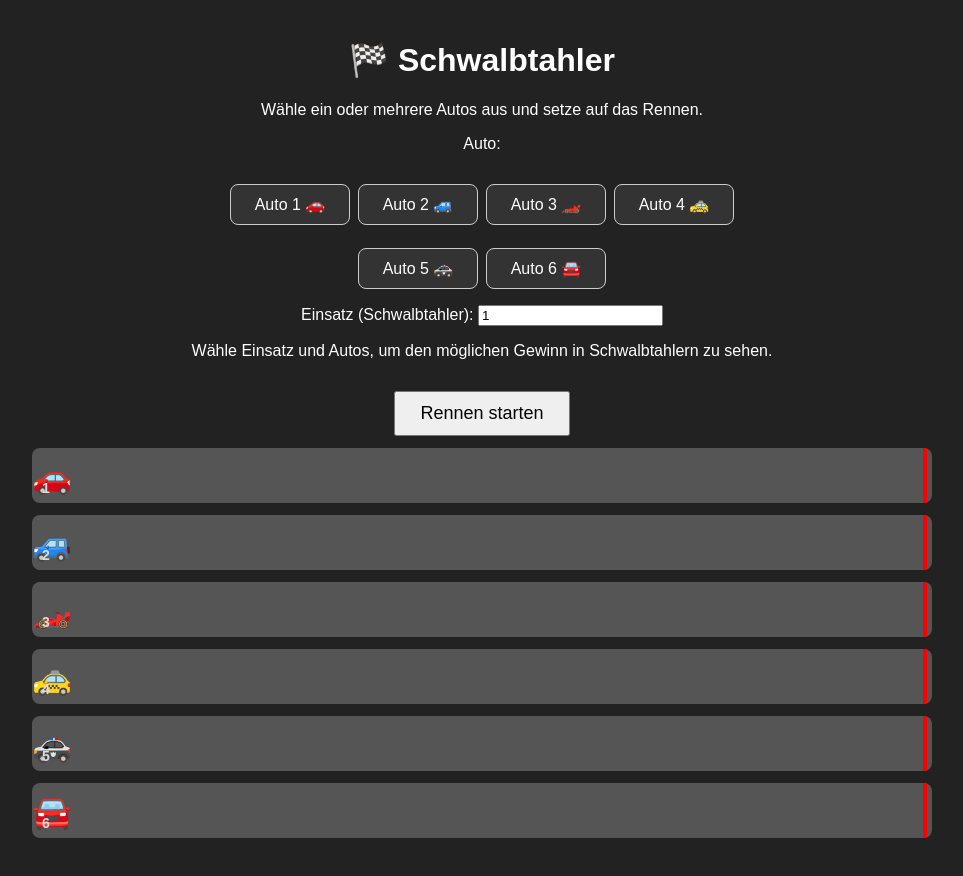
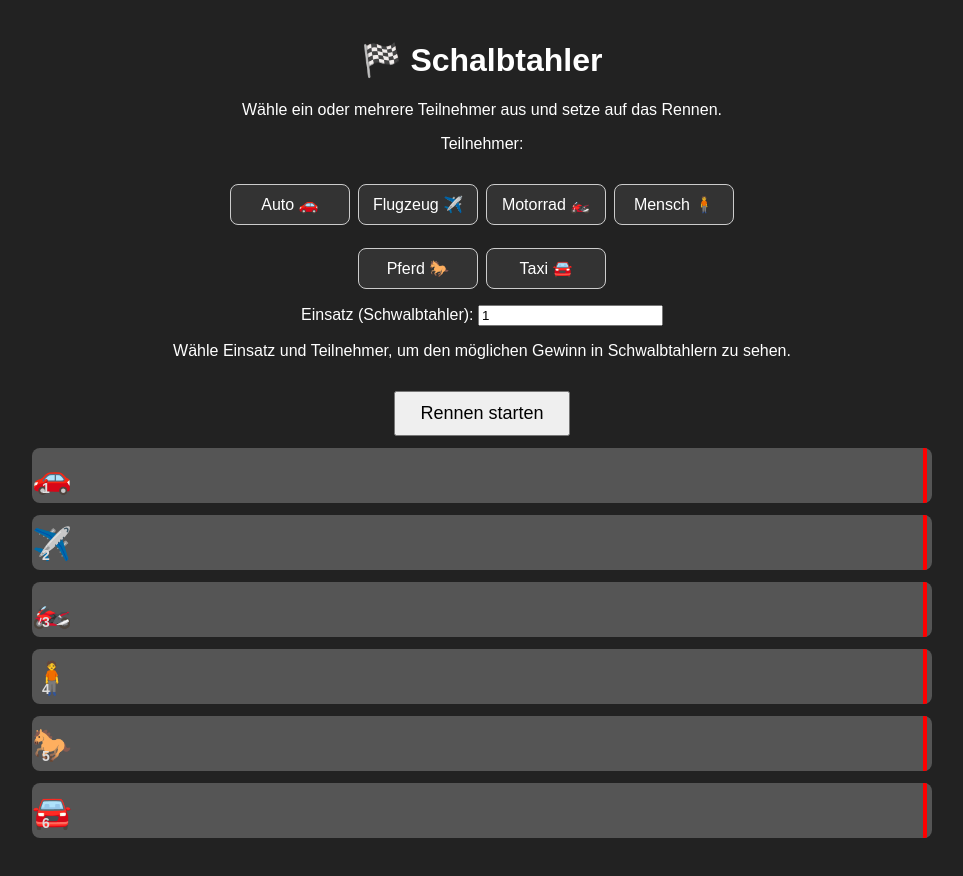
Before and after one commit to vali9555/Vali955, a plain HTML site: page Auto-Rennen-multitipp.html in a window 1280 px wide. Shown: the whole page, without its empty margins (158-1121 px from the left). Drawn offline with Linux system fonts and the light colour scheme.

Commit message:
Add more participant types and update website

```diff
--- a/Auto-Rennen-multitipp.html
+++ b/Auto-Rennen-multitipp.html
@@ -101,10 +101,10 @@ select {
 </head>
 <body>
 
-<h1>🏁 Schwalbtahler</h1>
-<p>Wähle ein oder mehrere Autos aus und setze auf das Rennen.</p>
+<h1>🏁 Schalbtahler</h1>
+<p>Wähle ein oder mehrere Teilnehmer aus und setze auf das Rennen.</p>
 
-<p>Auto:</p>
+<p>Teilnehmer:</p>
 <div id="carChooser"></div>
 
 <p>
@@ -112,7 +112,7 @@ Einsatz (Schwalbtahler):
 <input id="betAmount" type="number" value="1" min="1">
 </p>
 
-<p id="payoutInfo">Wähle Einsatz und Autos, um den möglichen Gewinn in Schwalbtahlern zu sehen.</p>
+<p id="payoutInfo">Wähle Einsatz und Teilnehmer, um den möglichen Gewinn in Schwalbtahlern zu sehen.</p>
 
 <button id="startButton">Rennen starten</button>
 
@@ -120,7 +120,8 @@ Einsatz (Schwalbtahler):
 <h2 id="result"></h2>
 
 <script>
-const cars = ["🚗", "🚙", "🏎️", "🚕", "🚓", "🚘"];
+const racers = ["🚗", "✈️", "🏍️", "🧍", "🐎", "🚘"];
+const racerNames = ["Auto", "Flugzeug", "Motorrad", "Mensch", "Pferd", "Taxi"];
 const tracks = document.getElementById('tracks');
 const result = document.getElementById('result');
 const payoutInfo = document.getElementById('payoutInfo');
@@ -129,21 +130,21 @@ const betAmount = document.getElementById('betAmount');
 const startButton = document.getElementById('startButton');
 const selectedCars = new Set();
 
-for (let i = 0; i < cars.length; i++) {
+for (let i = 0; i < racers.length; i++) {
     tracks.innerHTML += `
     <div class="track">
-        <div class="car" id="car${i}">${cars[i]}</div>
+        <div class="car" id="car${i}">${racers[i]}</div>
         <div class="car-number">${i + 1}</div>
         <div class="finish"></div>
     </div>
     `;
 }
 
-for (let i = 0; i < cars.length; i++) {
+for (let i = 0; i < racers.length; i++) {
     const button = document.createElement('button');
     button.type = 'button';
     button.className = 'car-choice';
-    button.textContent = `Auto ${i + 1} ${cars[i]}`;
+    button.textContent = `${racerNames[i]} ${racers[i]}`;
     button.dataset.index = i;
     button.addEventListener('click', () => toggleCarSelection(i, button));
     carChooser.appendChild(button);
@@ -164,7 +165,7 @@ function updatePayoutInfo() {
     const count = selectedCars.size;
     const bet = parseInt(betAmount.value, 10);
     if (count === 0 || !bet || bet <= 0) {
-        payoutInfo.textContent = 'Wähle Einsatz und Autos, um den möglichen Gewinn in Schwalbtahlern zu sehen.';
+        payoutInfo.textContent = 'Wähle Einsatz und Teilnehmer, um den möglichen Gewinn in Schwalbtahlern zu sehen.';
         return;
     }
     const payout = Math.round(bet * 6 / count);
@@ -176,7 +177,7 @@ function startRace() {
     const bet = parseInt(betAmount.value, 10);
 
     if (chosenIndices.length === 0) {
-        alert('Bitte wähle mindestens ein Auto aus.');
+        alert('Bitte wähle mindestens einen Teilnehmer aus.');
         return;
     }
 
@@ -191,14 +192,14 @@ function startRace() {
     result.textContent = '';
     startButton.disabled = true;
 
-    const carElements = cars.map((_, i) => document.getElementById('car' + i));
+    const carElements = racers.map((_, i) => document.getElementById('car' + i));
     const trackElements = Array.from(document.querySelectorAll('.track'));
     const trackWidth = trackElements[0].clientWidth;
     const carWidth = carElements[0].clientWidth;
     const finishX = trackWidth - carWidth - 10;
 
     let finished = false;
-    const positions = cars.map(() => 0);
+    const positions = racers.map(() => 0);
 
     carElements.forEach(car => car.style.left = '0px');
 
@@ -213,9 +214,9 @@ function startRace() {
                 startButton.disabled = false;
 
                 if (chosenIndices.includes(i)) {
-                    result.textContent = `🎉 Auto ${i + 1} gewinnt! Einer deiner Tipps war richtig.`;
+                    result.textContent = `🎉 Teilnehmer ${i + 1} gewinnt! Einer deiner Tipps war richtig.`;
                 } else {
-                    result.textContent = `❌ Auto ${i + 1} gewinnt. Deine Tipps lagen daneben.`;
+                    result.textContent = `❌ Teilnehmer ${i + 1} gewinnt. Deine Tipps lagen daneben.`;
                 }
                 break;
             }
```
